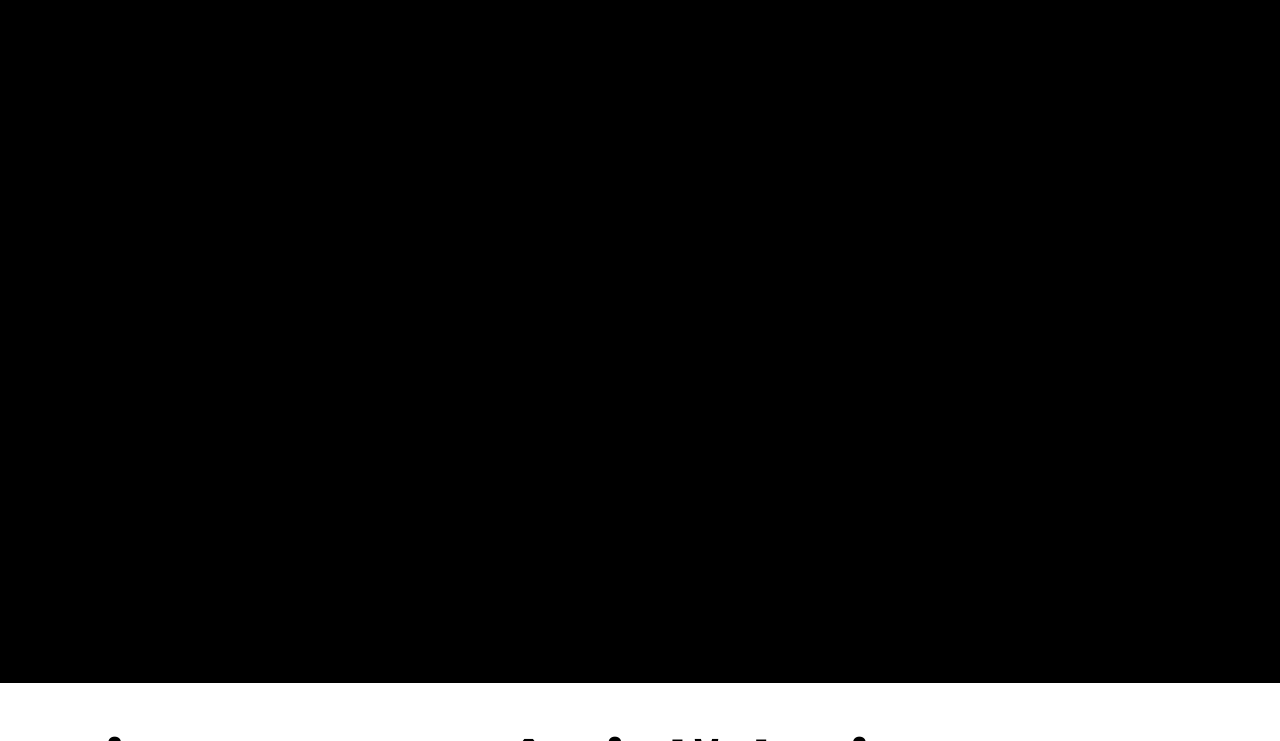
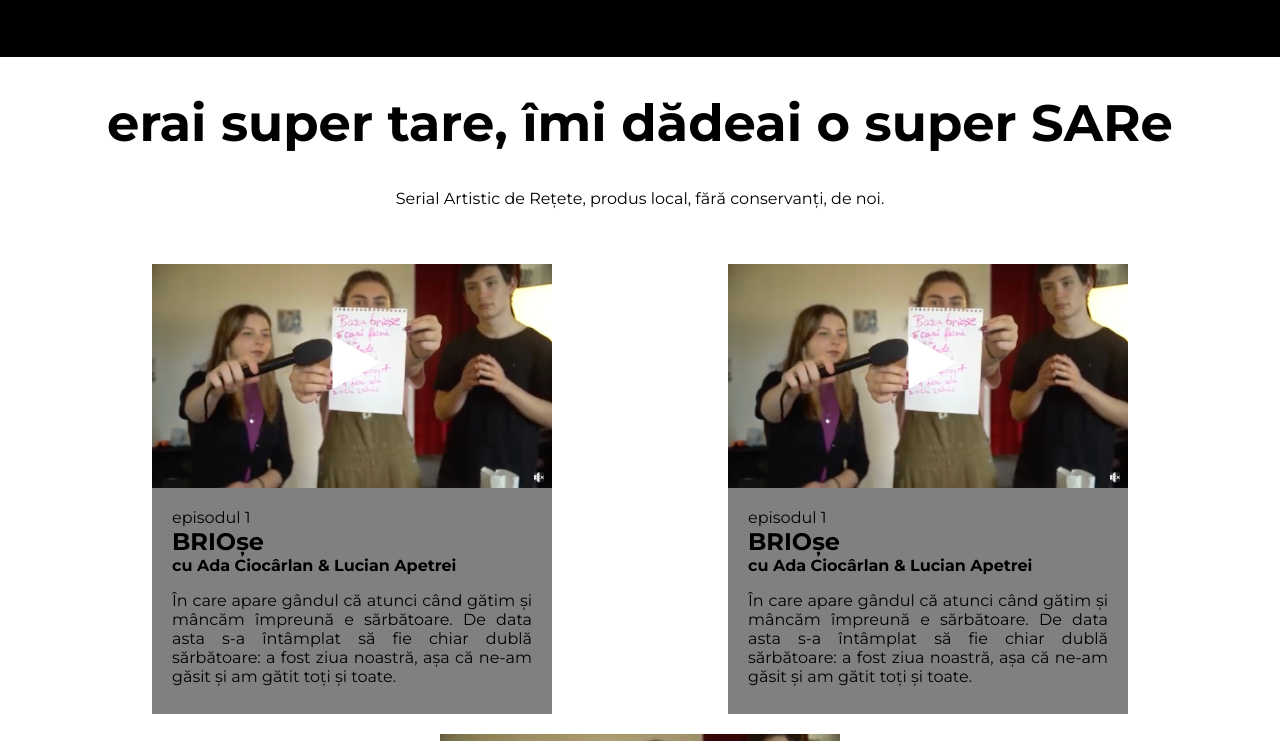
Before and after one commit to bogdan-alucai/cevacentru, a plain HTML site: page index.html in a window 1280 px wide. Shown: the part 2059-2800 px from the top of the page. Drawn offline with Linux system fonts and the light colour scheme; a script that the page names is missing.

Commit message:
partea 2

```diff
--- a/index.html
+++ b/index.html
@@ -68,6 +68,54 @@
 
             <div class="sare" id="sare">
                 <h1>erai super tare, îmi dădeai o super SARe</h1>
+                <p>Serial Artistic de Rețete, produs local, fără conservanți, de noi.</p>
+
+                <div class="episode-gallery">
+
+                    <div class="container-video">
+                        <a href="linkvideo">
+                            <div class="episode-thumb">
+                            <i class="fa fa-play"></i>
+                            <img src="resurse/sare/ep1.jpg">
+                        </div></a>
+                        <div class="episode-desc">
+                            <p>episodul 1</p>
+                            <h2>BRIOșe</h2>
+                            <p class="hosts"><b>cu Ada Ciocârlan & Lucian Apetrei</b></p>
+                            <p>În care apare gândul că atunci când gătim și mâncăm împreună e sărbătoare. De data asta s-a întâmplat să fie chiar dublă sărbătoare: a fost ziua noastră, așa că ne-am găsit și am gătit toți și toate.</p>
+                        </div>
+                    </div>
+
+                    <div class="container-video">
+                        <a href="linkvideo">
+                            <div class="episode-thumb">
+                            <i class="fa fa-play"></i>
+                            <img src="resurse/sare/ep1.jpg">
+                        </div></a>
+                        <div class="episode-desc">
+                            <p>episodul 1</p>
+                            <h2>BRIOșe</h2>
+                            <p class="hosts"><b>cu Ada Ciocârlan & Lucian Apetrei</b></p>
+                            <p>În care apare gândul că atunci când gătim și mâncăm împreună e sărbătoare. De data asta s-a întâmplat să fie chiar dublă sărbătoare: a fost ziua noastră, așa că ne-am găsit și am gătit toți și toate.</p>
+                        </div>
+                    </div>
+
+                    <div class="container-video">
+                        <a href="linkvideo">
+                            <div class="episode-thumb">
+                            <i class="fa fa-play"></i>
+                            <img src="resurse/sare/ep1.jpg">
+                        </div></a>
+                        <div class="episode-desc">
+                            <p>episodul 1</p>
+                            <h2>BRIOșe</h2>
+                            <p class="hosts"><b>cu Ada Ciocârlan & Lucian Apetrei</b></p>
+                            <p>În care apare gândul că atunci când gătim și mâncăm împreună e sărbătoare. De data asta s-a întâmplat să fie chiar dublă sărbătoare: a fost ziua noastră, așa că ne-am găsit și am gătit toți și toate.</p>
+                        </div>
+                    </div>
+
+                    <div id="overlay"></div>
+                </div>
             </div>
         </div>
     </div>
@@ -94,5 +142,12 @@
         glyph.toggleClass('fa fa-reorder fa-close');
     }
 
+    function on() {
+        document.getElementById("overlay").style.display = "block";
+    }
+
+    function off() {
+        document.getElementById("overlay").style.display = "none";
+    }
 </script>
 </html>
--- a/main.css
+++ b/main.css
@@ -91,27 +91,6 @@ nav i:hover{
     text-decoration: underline;
     font-weight: 600;
     transition: 0.1s ease-in-out;
-}
-
-@media only screen and (max-width: 992px) {
-    .navbar{
-        display: none;
-    }
-
-    .navbar-mobile{
-        display: flex;
-        justify-content: space-between;
-        text-align: right;
-    }
-
-    .about h1{
-        font-size: 6vw;
-    }
-
-    .about p{
-        font-size: 3.5vw;
-        text-align: justify;
-    }
 }
 
 @keyframes fadeIn {
@@ -222,16 +201,17 @@ nav i:hover{
 }
 
 .about p{
-    font-size: 16px;
+    font-size: 2vw;
     text-align: justify;
 }
 
 .reactiv{
     background-color: black;
-    height: 50%;
+    height: 100;
     color: white;
     margin: auto;
     display: block;
+    padding-bottom: 80px;
 }
 
 .reactiv h1{
@@ -262,7 +242,7 @@ nav i:hover{
     color: #ffe1a8;
 }
 
-.reactiv h1:nth-child(1)
+.reactiv h1:nth-child(3)
 {
     color: #e26d5c;
 }
@@ -294,8 +274,85 @@ nav i:hover{
 .sare{
     background-color: white;
     height: 70%;
+    text-align: center;
+    margin: auto;
 }
 
 .sare h1{
-    font-size: 5vw;
+    font-size: 4vw;
 }
+
+.container-video{
+    width: 400px;
+    height: 450px;
+    background-color: grey;
+    position: relative;
+    margin: auto;
+    border: 10px solid white;
+}
+
+.episode-desc{
+    text-align: left;
+    padding-left: 20px;
+}
+
+.episode-thumb img{
+    width: 400px;
+}
+
+.episode-thumb i{
+    color: white;
+    font-size: 60px;
+    position: absolute;
+    top: 22%;
+    left: 51%;
+    transform: translate(-50%, -50%);
+}
+
+.episode-gallery{
+    width: 90%;
+    display: flex;
+    flex-wrap: wrap;
+    margin: auto;
+    padding-top: 30px;
+}
+
+.episode-desc h2{
+    margin-top:0px;
+    margin-bottom: 0px;
+}
+
+.episode-desc p{
+    margin-bottom:0px;
+    text-align: justify;
+    padding-right:20px;
+}
+
+.hosts{
+    margin-top:0px;
+}
+
+@media only screen and (max-width: 992px) {
+    .navbar{
+        display: none;
+    }
+
+    .navbar-mobile{
+        display: flex;
+        justify-content: space-between;
+        text-align: right;
+    }
+
+    .about h1{
+        font-size: 30pt;
+    }
+
+    .about p{
+        font-size: 16pt;
+        text-align: justify;
+    }
+
+    .container p{
+        font-size: 80pt;
+    }
+}
```
Also changed, not shown: resurse/sare/ep1.jpg (added), 2 other files.
